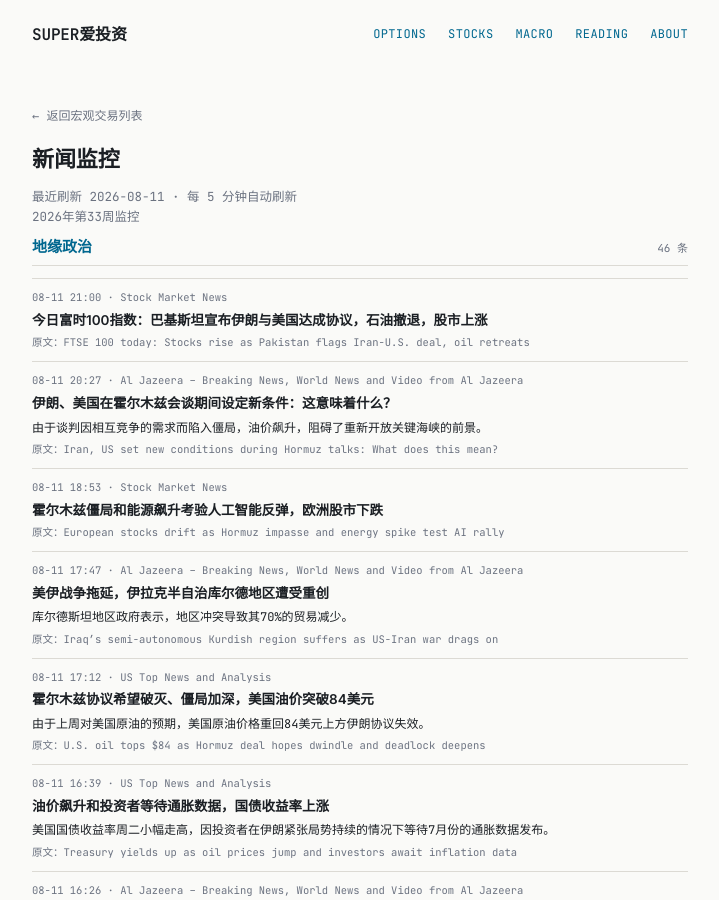
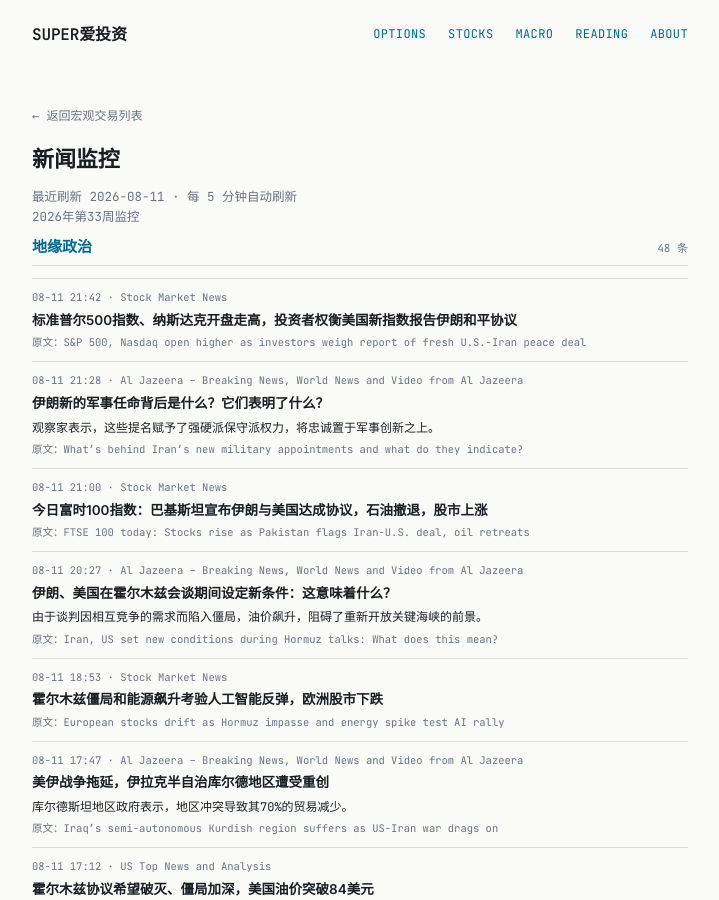
Before and after one commit to tang3super/tang3super.github.io, a Jekyll site: the page built from _macro_trade/news-digest.md, in a window 1280 px wide and 900 px high. Shown: the whole window, without its empty margins (280-999 px from the left). Built offline with Jekyll 4.4.1, drawn with Linux system fonts in a browser that asks for light colours.

Commit message:
sync news-digest article

```diff
--- a/_macro_trade/news-digest.md
+++ b/_macro_trade/news-digest.md
@@ -10,6 +10,19 @@ refresh_note: 每 5 分钟自动刷新
 topics:
 - name: 地缘政治
   items:
+  - title: S&P 500, Nasdaq open higher as investors weigh report of fresh U.S.-Iran peace deal
+    summary: ''
+    link: https://www.investing.com/news/stock-market-news/sp-500-nasdaq-open-higher-as-investors-weigh-report-of-fresh-usiran-peace-deal-4851869
+    source: Stock Market News
+    time: 08-11 21:42
+    title_zh: 标准普尔500指数、纳斯达克开盘走高，投资者权衡美国新指数报告伊朗和平协议
+  - title: What’s behind Iran’s new military appointments and what do they indicate?
+    summary: Observers say the nominations empower the hardline old guard, prioritise loyalty over military innovation.
+    link: https://www.aljazeera.com/news/2026/8/11/whats-behind-irans-new-military-appointments-and-what-do-they-indicate?traffic_source=rss
+    source: Al Jazeera – Breaking News, World News and Video from Al Jazeera
+    time: 08-11 21:28
+    title_zh: 伊朗新的军事任命背后是什么？它们表明了什么？
+    summary_zh: 观察家表示，这些提名赋予了强硬派保守派权力，将忠诚置于军事创新之上。
   - title: 'FTSE 100 today: Stocks rise as Pakistan flags Iran-U.S. deal, oil retreats'
     summary: ''
     link: https://www.investing.com/news/stock-market-news/ftse-100-today-stocks-edge-higher-despite-iran-fears-soft-uk-retail-data-4850839
```
